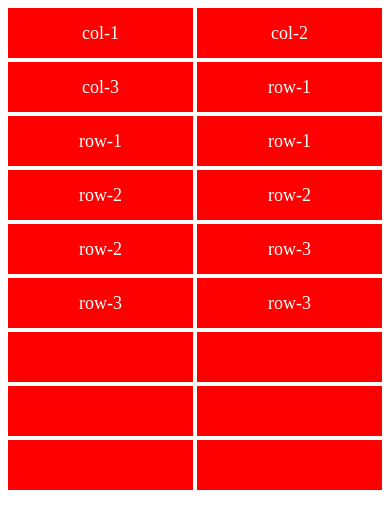
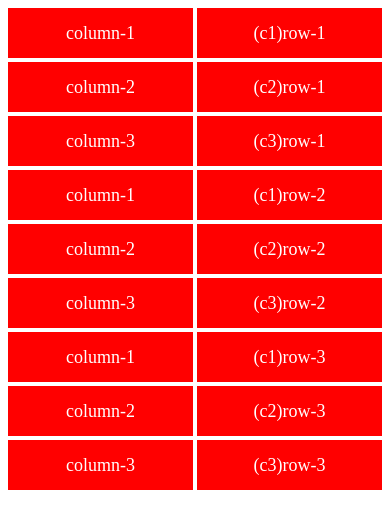
Before and after one commit to daniel-schroeder-dev/responsive-tables, a website: page index.html in a window 390 px wide. Drawn offline with Linux system fonts and the light colour scheme.

Commit message:
Dynamically create table for small device widths.

```diff
--- a/main.js
+++ b/main.js
@@ -0,0 +1,34 @@
+const viewportWidth = document.querySelector('html').clientWidth;
+let divs = Array.from(document.querySelectorAll('div'));
+
+console.log(divs);
+
+const columns = [
+  'column-1',
+  'column-2',
+  'column-3',
+];
+
+const rows = [
+  '(c1)row-1',
+  '(c2)row-1',
+  '(c3)row-1',
+  '(c1)row-2',
+  '(c2)row-2',
+  '(c3)row-2',
+  '(c1)row-3',
+  '(c2)row-3',
+  '(c3)row-3',
+];
+
+if (viewportWidth < 750) {
+  const smallDeviceColumns = [...columns, ...columns, ...columns];
+  divs = divs.map((div, i) => {
+    if (i % 2) {
+      return div.textContent = rows.shift();
+    }
+    return div.textContent = smallDeviceColumns.shift();
+  });
+} else {
+
+}
--- a/style.css
+++ b/style.css
@@ -35,7 +35,7 @@ div {
   }
 
   .hide-large-screens {
-    display: block;
+    display: flex;
   }
 
 }
```
